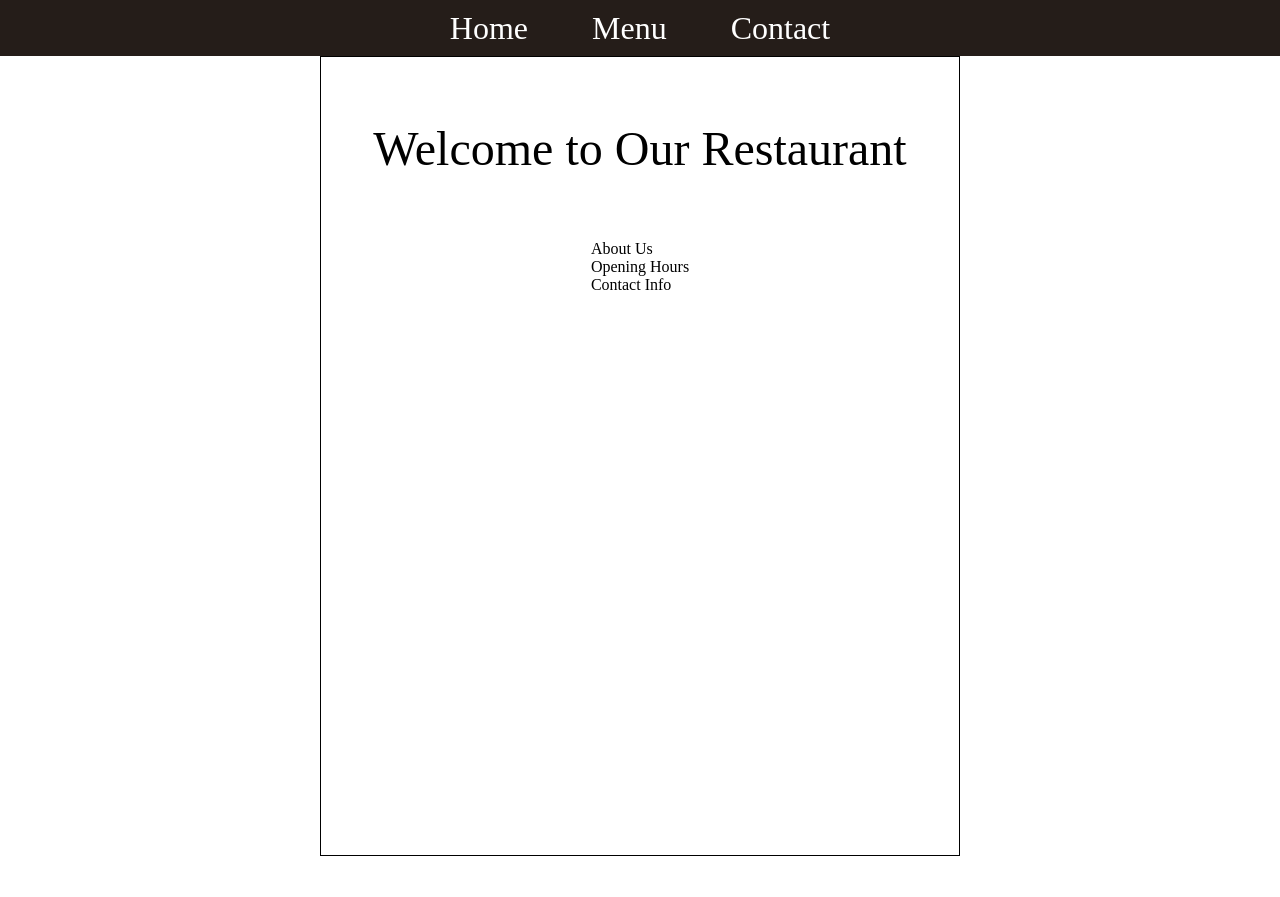
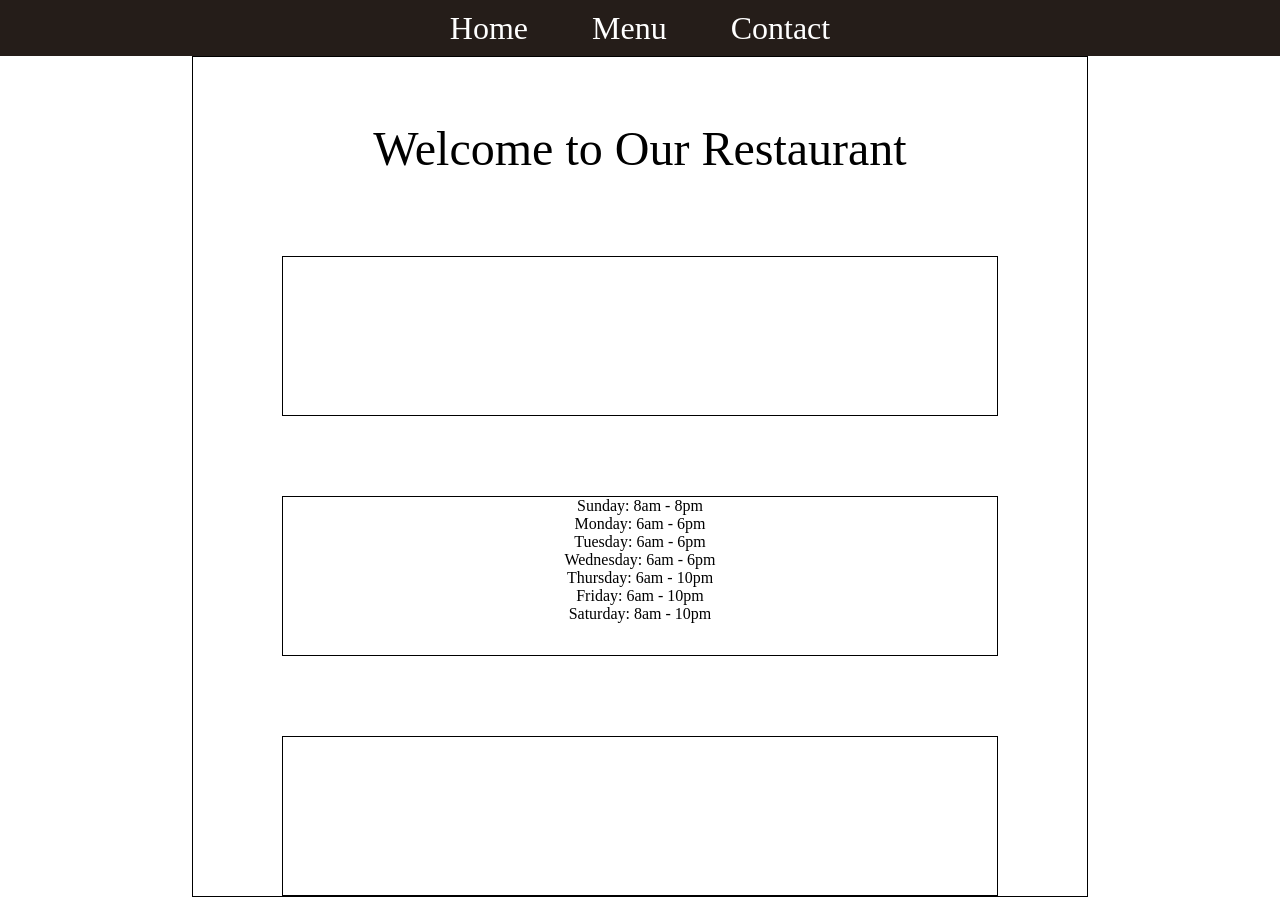
Before and after one commit to hk456/restaurant-page, a website built with webpack: page src/template.html in a window 1280 px wide. Before the commit the page ends 856 px from the top, so only its background shows below. Built offline with nearby package versions, Linux system fonts and the light colour scheme.

Commit message:
just... not getting inspiration will come back to all this stuff later

```diff
--- a/src/home.js
+++ b/src/home.js
@@ -11,26 +11,47 @@
 */
 
 export default function loadHome(){
-    const container = Object.assign(document.createElement('div'), {
-        id: 'home',
-        className: 'container'
-    });
+    const container = Object.assign(document.createElement('div'), { id: 'home', className: 'container' });
+    const p = Object.assign(document.createElement('p'));
+    const h = Object.assign(document.createElement('h3'));
 
-    const heading = Object.assign(document.createElement('div'), {
-        className: 'heading',
-        textContent: 'Welcome to Our Restaurant' // Adding text so you can see it!
-    });
+    const heading = Object.assign(document.createElement('div'), { className: 'heading', textContent: 'Welcome to Our Restaurant' });
 
-    const content = Object.assign(document.createElement('div'), {
-        className: 'content'
-    });
+    const content = Object.assign(document.createElement('div'), { className: 'content' });
 
     container.append(heading, content);
 
     // Creating the sub-sections
-    const about = Object.assign(document.createElement('div'), { className: 'about', textContent: 'About Us' });
-    const hours = Object.assign(document.createElement('div'), { className: 'hours', textContent: 'Opening Hours' });
-    const contact = Object.assign(document.createElement('div'), { className: 'contact', textContent: 'Contact Info' });
+    // About
+    const about = Object.assign(document.createElement('div'), { className: 'about' });
+    h.textContent = ''
+    about.append(p, h);
+
+    // Hours
+    const hours = Object.assign(document.createElement('div'), { className: 'hours' });
+    const ul = Object.assign(document.createElement('div'));
+
+    const timetable = [
+        { day: "Sunday",    start: "8am", end: "8pm" },
+        { day: "Monday",    start: "6am", end: "6pm" },
+        { day: "Tuesday",   start: "6am", end: "6pm" },
+        { day: "Wednesday", start: "6am", end: "6pm" },
+        { day: "Thursday",  start: "6am", end: "10pm" },
+        { day: "Friday",    start: "6am", end: "10pm" },
+        { day: "Saturday",  start: "8am", end: "10pm" }
+    ];
+
+    timetable.forEach(item => {
+        const li = document.createElement('div');
+        li.textContent = `${item.day}: ${item.start} - ${item.end}`;
+        ul.append(li);
+    });
+
+    hours.appendChild(ul);
+
+    // Contact
+    const contact = Object.assign(document.createElement('div'), { className: 'contact' });
+    contact.append(h, p);
 
     content.append(about, hours, contact);
 
--- a/src/styles.css
+++ b/src/styles.css
@@ -22,7 +22,6 @@ header > nav > div {
 }
 
 #content {
-    height: 100vh;
     display: flex;
     justify-content: center;
 }
@@ -31,10 +30,9 @@ header > nav > div {
     display: flex;
     flex-direction: column;
     padding-top: 4rem;
-    gap: 4rem;
+    gap: 5rem;
     align-items: center;
-    height: 100vh;
-    width: 50vw;
+    width: 70vw;
     border: 1px solid black;
 }
 
@@ -43,3 +41,18 @@ header > nav > div {
     text-align: center;
     width: 100%;
 }
+
+.content {
+    display: flex;
+    flex-direction: column;
+    align-items: center;
+    gap: 5rem;
+    width: 80%;
+}
+
+.content > div {
+    height: 20vh;
+    width: 100%;
+    text-align: center;
+    border: 1px solid black;
+}
```
